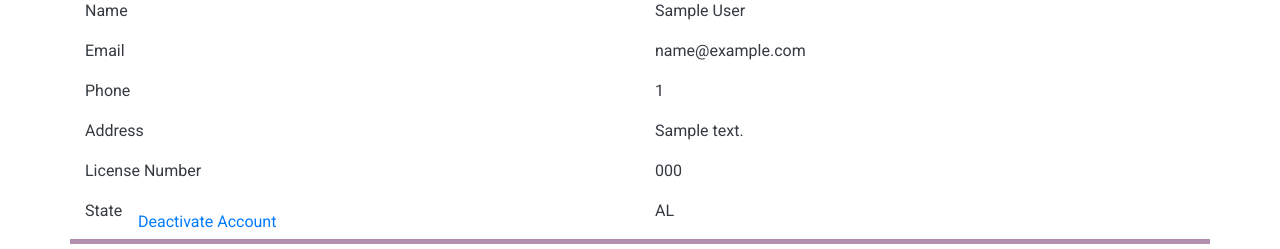
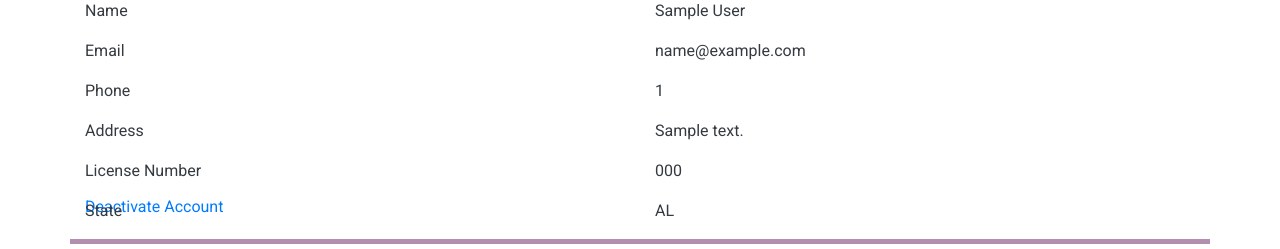
Before and after one commit to mludwig91/CapstoneProject, a Django app: page /accounts/profile in a window 1280 px wide. Shown: the part 777-1026 px from the top of the page. Run offline with Django 3.2, Linux system fonts and the light colour scheme; a user stored in the database is signed in; tables that the repository leaves empty hold one stand-in row (values such as "Sample post"); style sheets or scripts are compiled from the project's sources; some libraries are stand-ins or nearby versions.

Commit message:
changed word

```diff
--- a/accounts/views.py
+++ b/accounts/views.py
@@ -641,7 +641,7 @@ def create_user(request, value):
 def edit_user(request, value):
 
     editingUser = UserInformation.objects.get(user=request.user)
-    editedUser = UserInformation.objects.get(user=value)
+    editedUser = UserInformation.objects.get(id=value)
 
     # Case 1: We have received a POST request with some data
     if request.method == 'POST':
@@ -672,7 +672,7 @@ def edit_user(request, value):
         if (editedUser.role_name == 'sponsor'):
             form = EditUserInformationForm(instance=UserInformation.objects.get(user=value), initial={'user_email': editedUser.user.email, 'all_companies': None})
         if (editedUser.role_name == 'driver'):
-            form = EditUserInformationForm(instance=UserInformation.objects.get(user=value), initial={'user_email': editedUser.user.email})
+            form = EditUserInformationForm(instance=UserInformation.objects.get(id=value), initial={'user_email': editedUser.user.email})
 
         request.session.set_expiry(0)
         return render(request, "accounts/edit_user.html", {'form': form, 'driver_user': editedUser, 'editing_user' : editingUser})
--- a/core/static/css/pages/profile.scss
+++ b/core/static/css/pages/profile.scss
@@ -20,9 +20,7 @@
 
 #disable{
     position: absolute;
-    bottom: 15px;
-    left: 10%;
-    margin-left: 10px;
+    bottom: 30px;
 }
 
 // Section Heading
```
